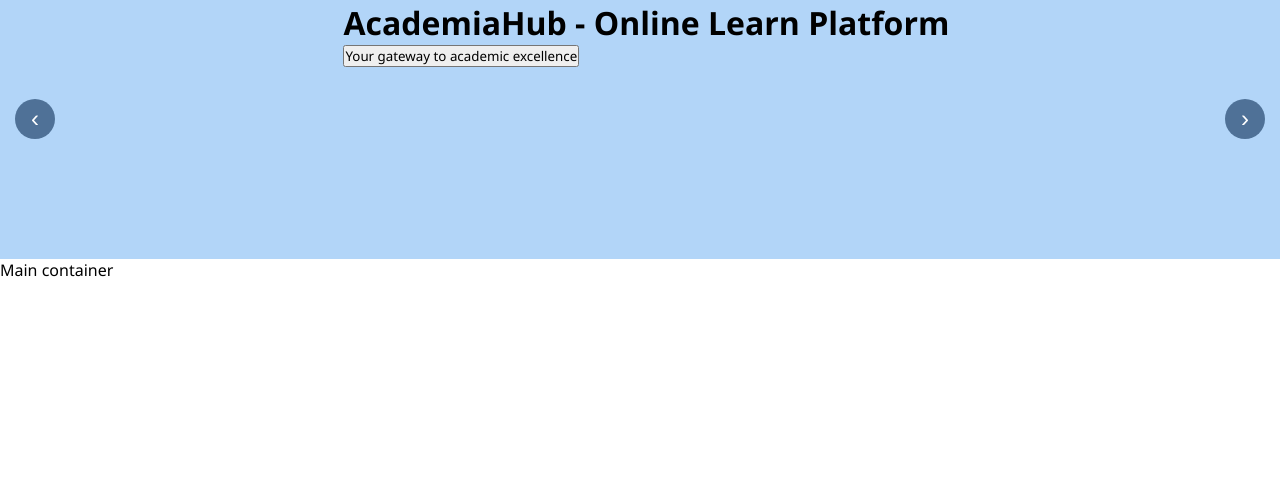
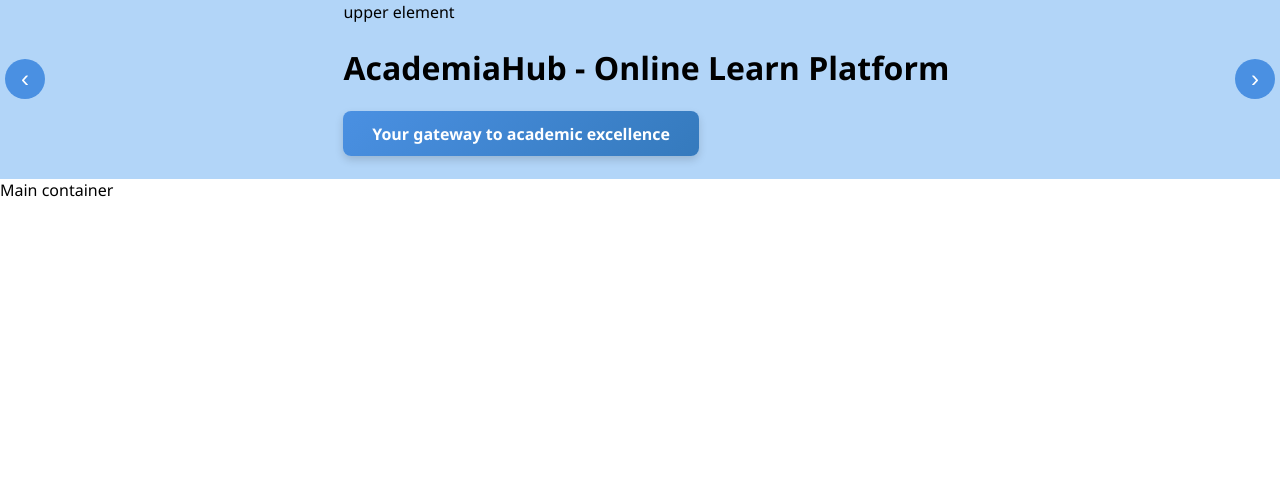
Before and after one commit to ArturSabanadze/webshop, a PHP site: page / in a window 1280 px wide. Shown: the part 163-662 px from the top of the page. Run offline with PHP 8.4, Linux system fonts and the light colour scheme.

Commit message:
fix header css

```diff
--- a/Frontend/public/styles/header.css
+++ b/Frontend/public/styles/header.css
@@ -6,11 +6,16 @@
   width: 100dvw;
 }
 
-.header-inner-container {
+.header-container :nth-child(2) {
   display: flex;
   flex-direction: column;
+  justify-content: space-evenly;
+  align-items: flex-start;
+}
+
+.header-inner-container {
   margin-left: 1dvw;
-  height: 35dvh;
+  height: 25dvh;
 }
 
 .header-inner-container h1 {
@@ -20,11 +25,11 @@
 
 .lft-btn,
 .rgt-btn {
-  margin: 15px;
+  margin: 5px;
   width: 40px;
   height: 40px;
   border-radius: 50%;
-  background-color: #03244b8f;
+  background-color: #4a90e2;
   color: white;
   font-size: 1.5rem;
   align-self: center;
@@ -41,3 +46,32 @@
 .rgt-btn:hover {
   background-color: #357abd;
 }
+
+.cta-btn {
+  padding: 0.7rem 1.8rem;
+  font-size: 1rem;
+  font-weight: 600;
+  color: #fff;
+  background: linear-gradient(135deg, #4a90e2, #357abd);
+  border: none;
+  border-radius: 0.5rem;
+  cursor: pointer;
+  transition: all 0.3s ease;
+  box-shadow: 0 4px 8px rgba(0, 0, 0, 0.15);
+}
+
+.cta-btn:hover,
+.cta-btn:focus {
+  background: linear-gradient(135deg, #357abd, #285a8f);
+  transform: translateY(-2px);
+  box-shadow: 0 6px 12px rgba(0, 0, 0, 0.2);
+}
+
+/* Optional: responsive full-width on mobile */
+@media (max-width: 768px) {
+  .cta-btn {
+    width: 100%;
+    font-size: 0.95rem;
+    text-align: center;
+  }
+}
--- a/Frontend/src/Includes/header.php
+++ b/Frontend/src/Includes/header.php
@@ -8,7 +8,7 @@
             <h1>AcademiaHub - Online Learn Platform</h1>
         </div>
         <div class="header-lower-element">
-            <button>Your gateway to academic excellence</button>
+            <button class="cta-btn">Your gateway to academic excellence</button>
         </div>
     </div>
     <div class="rgt-btn">&rsaquo;</div>
```
